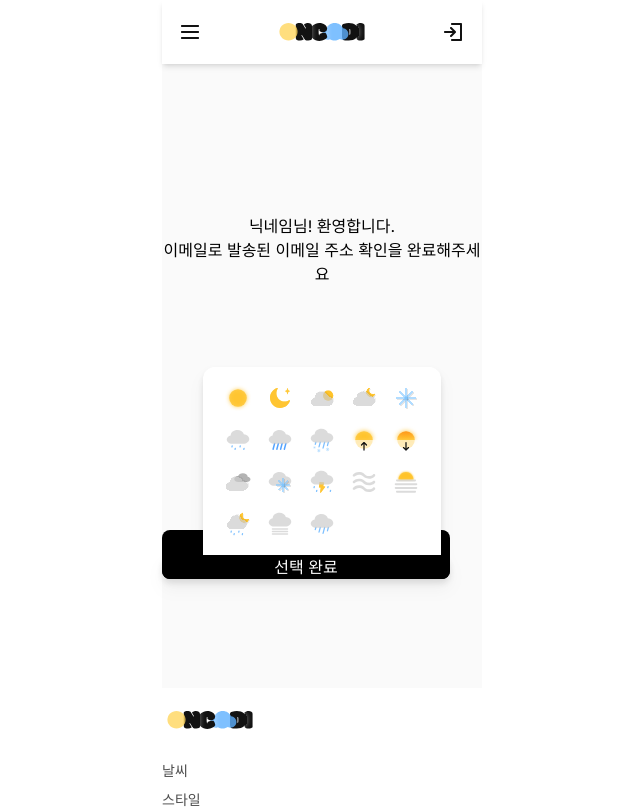
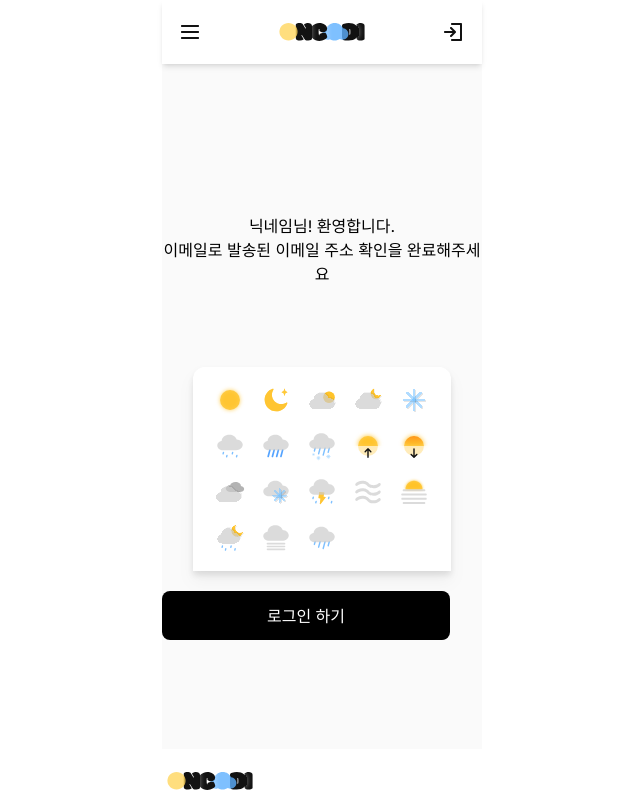
Before and after one commit to 6chenodongja/6che, a Next.js app: page /signUpDone in a window 1280 px wide. Shown: the top 808 px of the page, without its empty margins (318-958 px from the left). Built offline with nearby package versions, Linux system fonts and the light colour scheme.

Commit message:
fix: 회원가입 완료 페이지 아이콘 배열 ui까지 완료, 랜덤으로 선택하는 로직 추가하면 기능 구현 완료 될 것 같습니다.

```diff
--- a/src/app/(providers)/(root)/(auth)/login/_components/LoginForm.tsx
+++ b/src/app/(providers)/(root)/(auth)/login/_components/LoginForm.tsx
@@ -109,7 +109,7 @@ function LoginForm() {
             placeholder="체크 박스입니다"
             className="w-[18px] h-[18px] bg-black-200"
           />
-          <label className="flex-grow-0 flex-shrink-0 text-sm text-left text-[#808080]">
+          <label className="flex-grow-0 flex-shrink-0 text-sm text-left hover: text-[#808080]">
             로그인 유지
           </label>
         </div>
@@ -125,7 +125,7 @@ function LoginForm() {
             </button>
           </Link>
         </div>
-        <div className="flex-grow-0 flex-shrink-0 text-sm text-left text-[#4d4d4d]">
+        <div className="flex-grow-0 flex-shrink-0 text-sm text-right text-[#4d4d4d]">
           <Link href={''} className="">
             아이디/비밀번호 찾기
           </Link>
@@ -140,13 +140,13 @@ function LoginForm() {
         <div className="flex flex-col gap-2">
           <button
             onClick={() => handleSocialLogin('google')}
-            className="bg-yellow-950 text-[#fff] w-[288px] rounded-xl"
+            className="bg-white border-2 hover:bg-[#ccc] hover:bg-opacity-70 border-[#121212] text-[#4D4D4D] font-bold w-[288px] h-[52px] rounded-xl"
           >
             구글
           </button>
           <button
             onClick={() => handleSocialLogin('kakao')}
-            className="bg-yellow-950 text-[#fff] w-[288px] rounded-xl"
+            className="bg-[#FFD65E] hover:bg-[#ccc] hover:bg-opacity-70 text-[#4D4D4D] font-bold w-[288px] h-[52px] rounded-xl"
           >
             카카오톡
           </button>
--- a/src/app/(providers)/(root)/(auth)/signUpDone/_components/BottomSheet.tsx
+++ b/src/app/(providers)/(root)/(auth)/signUpDone/_components/BottomSheet.tsx
@@ -1,6 +1,9 @@
 import Image from 'next/image';
+import { useState } from 'react';
 
 function BottomSheet() {
+  // const [profileIcon, setProfileIcon] = useState();
+
   const profileIcons = [
     '/images/Weather/sun.svg',
     '/images/Weather/night.svg',
@@ -21,17 +24,38 @@ function BottomSheet() {
     '/images/Weather/fog.svg',
     '/images/Weather/rain.svg',
   ];
+  // const randomIcon = () => {
+  //   return Math.random();
+  // };
+  // const selectUserProfile = async () => {
+  //   if (profileIcon) {
+  //   }
+  // };
+
   return (
     <>
-      <div className="flex flex-col">
-        <div className="grid grid-cols-5 gap-3 h-full rounded-t-xl bg-white m-auto mt-[61px] px-5 py-4">
+      <div className="flex flex-col drop-shadow-lg">
+        <form className="grid grid-cols-5 gap-3 h-full rounded-t-xl bg-white m-auto mt-[61px] px-5 py-4">
           {profileIcons.map((icon, index) => (
-            <Image key={index} src={icon} alt="" width={30} height={30} />
+            <Image
+              key={index}
+              src={icon}
+              alt=""
+              width={34}
+              height={34}
+              className={``}
+            />
           ))}
-        </div>
+        </form>
       </div>
     </>
   );
 }
 
 export default BottomSheet;
+
+{
+  /* <button className="bg-black text-white rounded-lg w-[288px] h-[49px] hover:bg-blue-400">
+  선택 완료
+</button> */
+}
--- a/src/app/(providers)/(root)/(auth)/signUpDone/_components/SingUpDone.tsx
+++ b/src/app/(providers)/(root)/(auth)/signUpDone/_components/SingUpDone.tsx
@@ -17,11 +17,8 @@ function SingUpDone() {
           <p>닉네임님! 환영합니다.</p>
           <p>이메일로 발송된 이메일 주소 확인을 완료해주세요</p>
         </div>
-        <div className="w-full h-56 flex flex-col drop-shadow-lg ">
+        <div className="mb-5">
           <BottomSheet />
-          <button className="bg-black text-white rounded-lg w-[288px] h-[49px] hover:bg-blue-400">
-            선택 완료
-          </button>
         </div>
         <button className="bg-black text-white rounded-lg w-[288px] h-[49px] hover:bg-blue-400 mb-[77px]">
           <Link href={'/login'}>로그인 하기</Link>
--- a/src/app/(providers)/(root)/(auth)/signup/_components/SignUp.tsx
+++ b/src/app/(providers)/(root)/(auth)/signup/_components/SignUp.tsx
@@ -14,7 +14,7 @@ function SingUp() {
     customEmailDomain,
     password,
     passwordConfirm,
-    isOver14,
+    isOver,
     error,
     isNicknameValid,
     isNicknameChecked,
@@ -23,7 +23,7 @@ function SingUp() {
     setEmailId,
     setEmailDomain,
     setCustomEmailDomain,
-    setIsOver14,
+    setIsOver,
     handleChange,
     handleEmailDomainChange,
     checkNickname,
@@ -187,8 +187,8 @@ function SingUp() {
           <input
             type="checkbox"
             id="over14"
-            checked={isOver14}
-            onChange={(e) => setIsOver14(e.target.checked)}
+            checked={isOver}
+            onChange={(e) => setIsOver(e.target.checked)}
             className="mr-2"
           />
           <label htmlFor="over14" className="text-gray-700">
--- /dev/null
+++ b/src/components/Dropdown/Dropdown.tsx
@@ -0,0 +1,5 @@
+function Dropdown() {
+  return <main></main>;
+}
+
+export default Dropdown;
```
